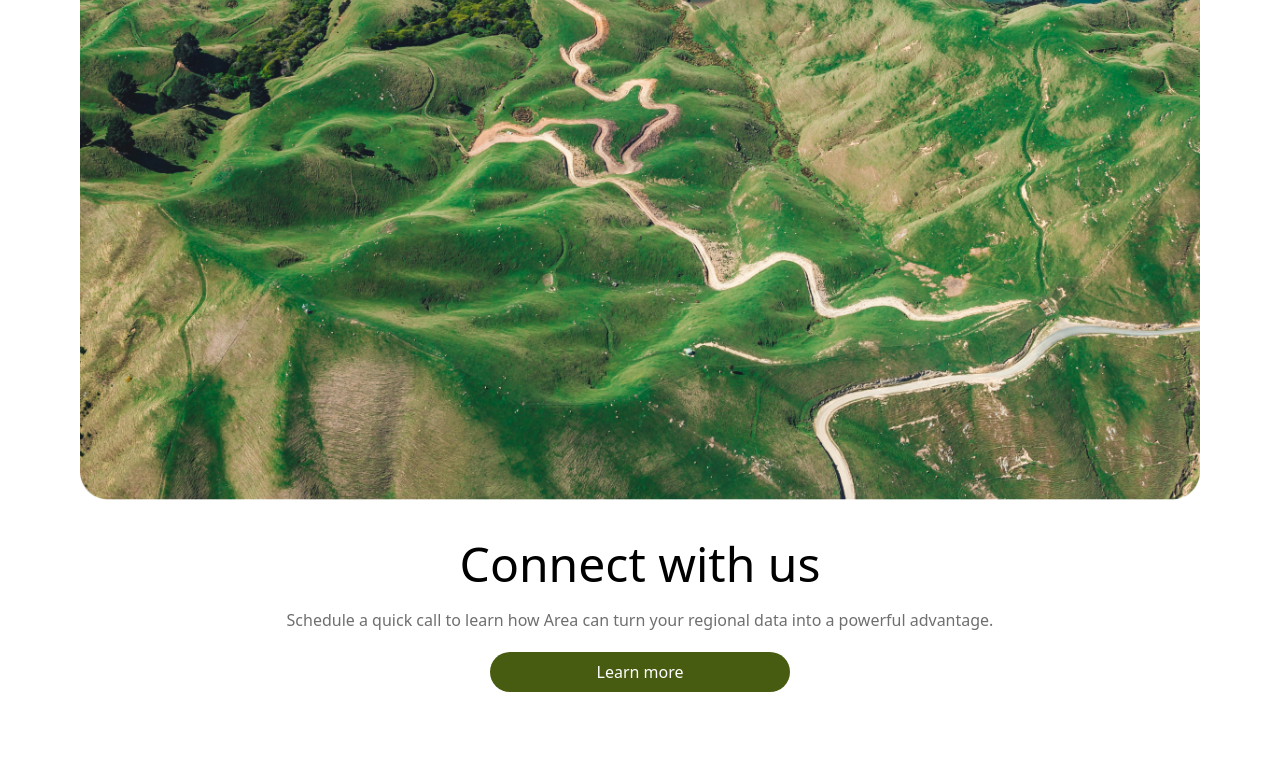
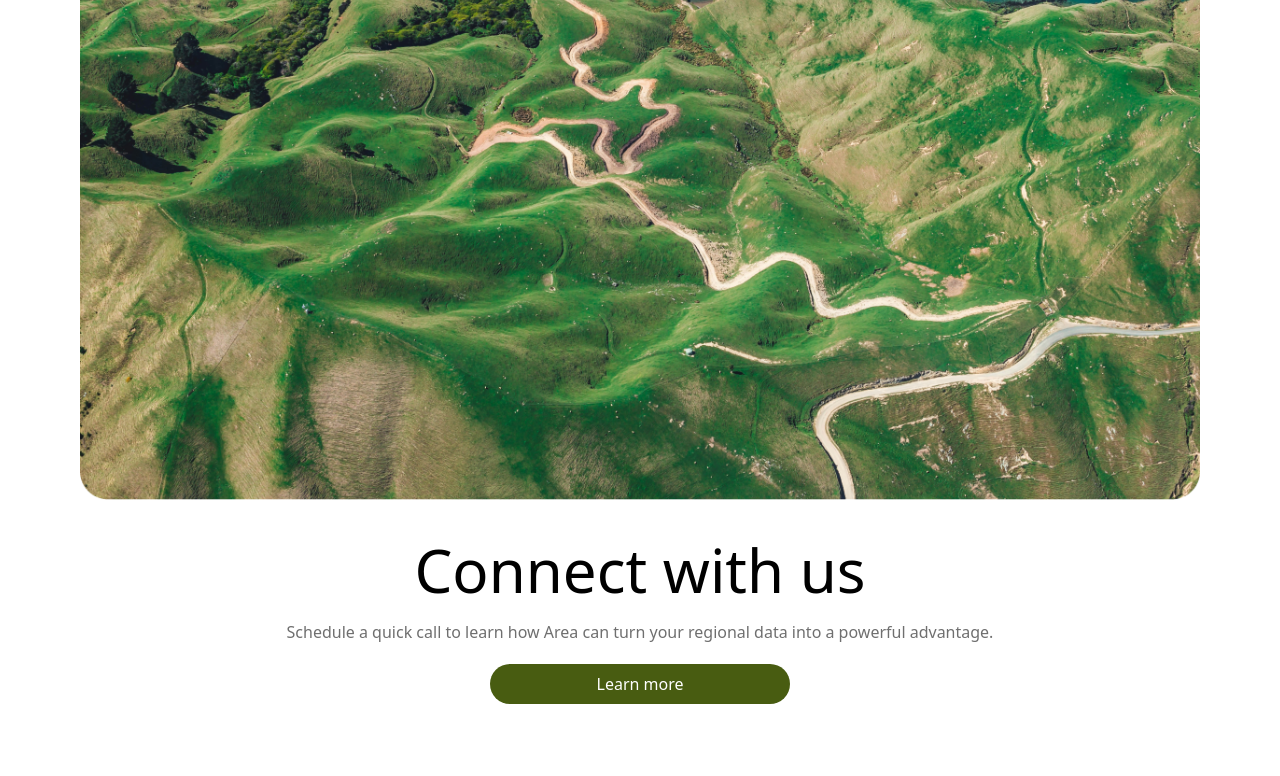
Before and after one commit to leont2u/browse-everything, a React (Vite) app: page / in a window 1280 px wide. Shown: the part 1698-2474 px from the top of the page. Built offline with nearby package versions, Linux system fonts and the light colour scheme.

Commit message:
changed the position of the image on connect with us feature

```diff
--- a/src/pages/ConnectWithUs.tsx
+++ b/src/pages/ConnectWithUs.tsx
@@ -3,11 +3,11 @@ import connectimage from "../assets/images/connect-image.png";
 const ConnectWithUs = () => {
   return (
     <div className=" ">
-      <div>
+      <div className="flex justify-center items-center">
         <img src={connectimage} alt="Connect with us image" />
       </div>
       <div className="mt-10 mb-20 flex flex-col justify-center items-center  ">
-        <h1 className="text-5xl mb-5 ">Connect with us</h1>
+        <h1 className="text-6xl mb-5 ">Connect with us</h1>
         <p className="font-light mb-5 text-[#6F6F6F]">
           Schedule a quick call to learn how Area can turn your regional data
           into a powerful advantage.
```
